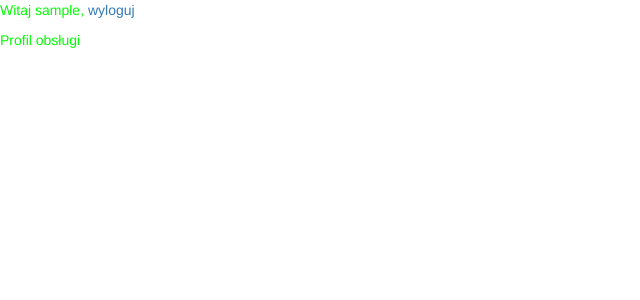
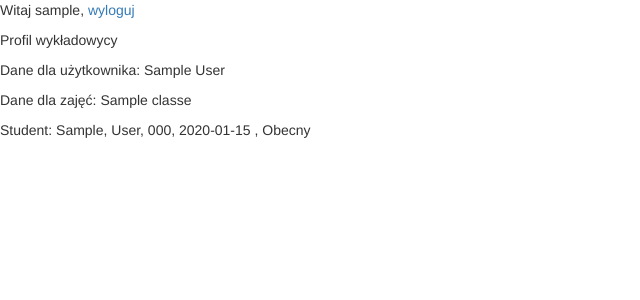
Before and after one commit to JivaZhang/UWB, a Django app: page /uwb/profile/ in a window 1280 px wide. Shown: the top 300 px of the page, without its empty margins (0-640 px from the left). Run offline with Django 3.2, Linux system fonts and the light colour scheme; a user stored in the database is signed in; tables that the repository leaves empty hold one stand-in row (values such as "Sample post"); some libraries are stand-ins or nearby versions.

Commit message:
dodane prototypy wyswietlania danych dla obu rodzajow kont

```diff
--- a/UWB/UWB/settings.py
+++ b/UWB/UWB/settings.py
@@ -117,7 +117,8 @@ USE_I18N = True
 
 USE_L10N = True
 
-USE_TZ = True
+#USE_TZ = True
+USE_TZ = False
 
 # Static files (CSS, JavaScript, Images)
 # https://docs.djangoproject.com/en/1.9/howto/static-files/
--- a/UWB/application/management/commands/drop_tables.py
+++ b/UWB/application/management/commands/drop_tables.py
@@ -19,7 +19,7 @@ class Command(BaseCommand):
             self._drop_attendance('attendance')
             self._drop_classes('classes')
             self._drop_authorization_user('authorization')
-            self._drop_authorization_user('student')
+            self._drop_student_user('student')
             self._drop_lecturer_user('lecturer')
         else:
             if label['attendance']:
--- a/UWB/application/static/css/staff_profile.css
+++ b/UWB/application/static/css/staff_profile.css
@@ -1,3 +1,2 @@
 p {
-    color: #00FF00;
 }
--- a/UWB/application/static/templates/staff_profile.html
+++ b/UWB/application/static/templates/staff_profile.html
@@ -4,5 +4,21 @@
     <link rel="stylesheet" href="{% static 'css/staff_profile.css' %}">
 {% endblock head %}
 {% block content %}
-    <p>Profil obsługi</p>
+    <p>Profil wykładowycy</p>
+    <p> Dane dla użytkownika: {{ collected_data.lecturer_name }} </p>
+    {% for classes in collected_data.lecturer_data %}
+    <p> Dane dla zajęć: {{ classes.classes_name }} </p>
+        {% for student in classes.classes_data %}
+            <p> Student: {{ student.first_name }},
+             {{ student.last_name }},
+             {{ student.index_number }},
+             {{ student.attendance_date }} ,
+            {% if student.attendance %}
+             Obecny
+            {% else %}
+             Nieobecny
+            {% endif %}
+             </p>
+        {% endfor %}
+    {% endfor %}
 {% endblock content %}
--- a/UWB/application/utility.py
+++ b/UWB/application/utility.py
@@ -1,5 +1,6 @@
 from django.contrib.auth.models import User
 from .models import *
+from pprint import pprint
 
 class SaveUser(object):
     def __init__(self, request):
@@ -86,11 +87,24 @@ class CollectDataForLecturer(object):
         self._get_lecturer_data(lecturer)
 
     def _get_lecturer_data(self, lecturer):
+        lecturer_name = "{} {}".format(lecturer.first_name, lecturer.last_name)
+        self._lecturer_data = {'lecturer_data' : "", 'lecturer_name' : lecturer_name}
         classes = self._get_lecturer_classes_ids(lecturer)
+        self._lecturer_data['lecturer_data'] = self._get_classes_name(classes)
         attendance_by_cls = [self._get_lecturer_attendance_ids(lecturer, cls) for cls in classes]
-        students_by_cls = {}
-        #for attendance in attendance_by_cls:
-        #student = [self._get_lecturer_students_ids(att) for att in attendance]
+        for cls_idx, attendances in enumerate(attendance_by_cls):
+            for attendance in attendances:
+                student_data = self._get_lecturer_students_ids(attendance)
+                self._lecturer_data['lecturer_data'][cls_idx]['classes_data'].append(
+                        {
+                            'first_name' : student_data.first_name,
+                            'last_name' : student_data.last_name,
+                            'index_number' : student_data.index_number,
+                            'attendance_date' : str(attendance.date)[:-9],
+                            'attendance' : attendance.attend
+                        }
+                    )
+        #pprint(self._lecturer_data)
 
     def _get_lecturer_classes_ids(self, lecturer):
         return Classes.objects.filter(lecturer=lecturer)
@@ -101,6 +115,44 @@ class CollectDataForLecturer(object):
     def _get_lecturer_students_ids(self, attendance):
         return attendance.student
 
-    #@property
-    #def lecturer_data(self):
-    #    return self._lecturer_data
+    def _get_classes_name(self, classes):
+        return [{'classes_data' : [], 'classes_name' : cls.name} for cls in classes]
+
+    @property
+    def lecturer_data(self):
+        return self._lecturer_data
+
+class CollectDataForStudent(object):
+    def __init__(self, student):
+        self._get_student_data(student)
+
+    def _get_student_data(self, student):
+        student_name = "{} {} {}".format(student.first_name, student.last_name, student.index_number)
+        self._student_data = {'student_data' : [], 'student_name' : student_name}
+        student_attendances = self._get_student_attendance_ids(student)
+        for attendance in student_attendances:
+            lecturer = self._get_lecturer_ids(attendance)
+            classes = self._get_classes_ids(attendance)
+            self._student_data['student_data'].append(
+                    {
+                        'attendance' : attendance.attend,
+                        'attendance_date' : str(attendance.date)[:-9],
+                        'classes_name' : classes.name,
+                        'lecturer_name' : "{} {}".format(lecturer.first_name, lecturer.last_name)
+                    }
+                )
+        #pprint(self._student_data)
+
+
+    def _get_student_attendance_ids(self, student):
+        return Attendance.objects.filter(student=student)
+
+    def _get_classes_ids(self, attendance):
+        return attendance.classes
+
+    def _get_lecturer_ids(self, attendance):
+        return attendance.lecturer
+
+    @property
+    def student_data(self):
+        return self._student_data
--- a/UWB/application/views.py
+++ b/UWB/application/views.py
@@ -3,7 +3,7 @@ from django.http import HttpResponse
 from django.template import RequestContext
 from django.contrib.auth.decorators import login_required
 from .models import Lecturer, Student
-from .utility import SaveUser, CollectDataForLecturer
+from .utility import SaveUser, CollectDataForLecturer, CollectDataForStudent
 
 
 def index(request):
@@ -24,7 +24,8 @@ def register_user(request):
 def profile(request):
     current_logged_user = request.user
     if current_logged_user.is_staff:
-        CollectDataForLecturer(Lecturer.objects.get(last_name=current_logged_user.last_name))
-        return render(request, 'staff_profile.html')
+        l = CollectDataForLecturer(Lecturer.objects.get(last_name=current_logged_user.last_name))
+        return render(request, 'staff_profile.html', {'collected_data' : l.lecturer_data})
     else:
-        return render(request, 'profile.html')
+        s = CollectDataForStudent(Student.objects.get(last_name=current_logged_user.last_name))
+        return render(request, 'profile.html', {'collected_data' : s.student_data})
```
Also changed, not shown: UWB/application/static/templates/profile.html (+14 -1 lines).
